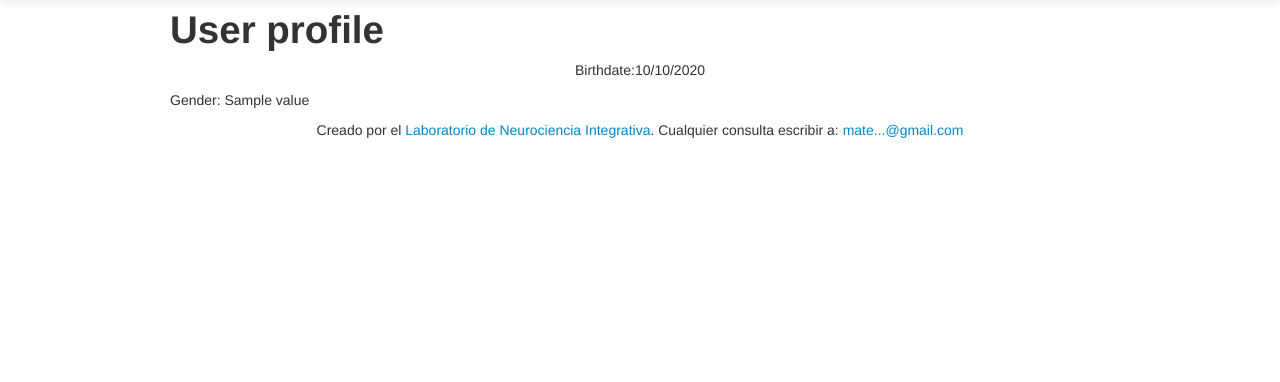
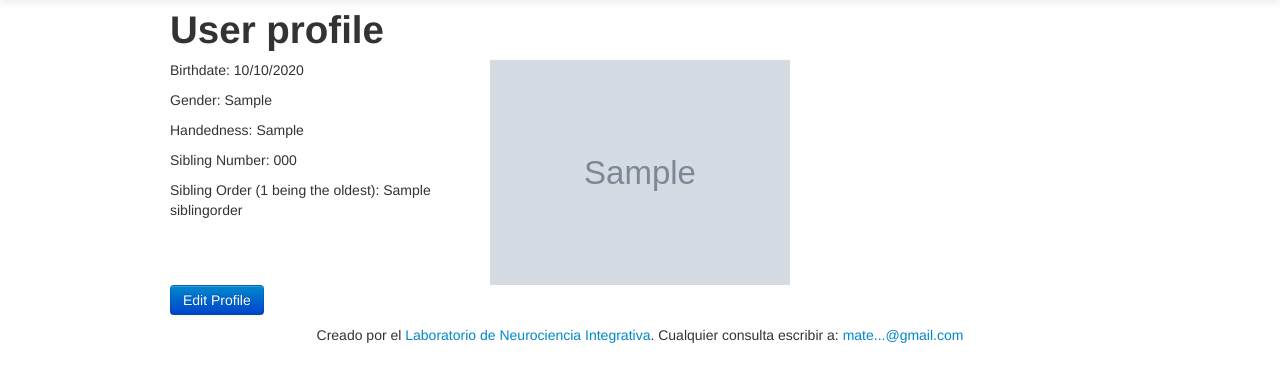
Before and after one commit to dfslezak/matemarote, a Django app: template matemarote/web_frontend/templates/userprofile/view-profile.html in a window 1280 px wide. Shown: the part 46-428 px from the top of the page. Run offline with Django 3.2, Linux system fonts and the light colour scheme; the template is opened without the code that fills it: most values are stand-ins (such as "Sample title", 1, 10 or a date in 2020); grey boxes marked "Sample" are stand-in pictures; form fields are guessed from the names that the template uses; parts of the project's set-up code (start-up, migrations or seed data) failed here and were passed over; some libraries are stand-ins or nearby versions.

Commit message:
Created new view-profile template with button for edition values Linked username to profile in navigation bar.
added media and static files in URLs

```diff
--- a/matemarote/web_frontend/templates/base.html
+++ b/matemarote/web_frontend/templates/base.html
@@ -39,7 +39,7 @@
       {% if user.is_authenticated %}
         <ul class="nav pull-right">
             <li>
-                <p class="navbar-text">{% trans "Logged in as" %} {{ user.username }} </p>
+                <p class="navbar-text">{% trans "Logged in as" %} <a href="/accounts/profile/">{{ user.username }}</a> </p>
                 </li>
                 <a class="btn btn-small btn-primary" href="/accounts/logout/">{% trans "Logout" %}</a>
         </ul>
--- a/matemarote/web_frontend/templates/userprofile/view-profile.html
+++ b/matemarote/web_frontend/templates/userprofile/view-profile.html
@@ -2,7 +2,7 @@
 
 {% load i18n %}
 {% load staticfiles %}
-
+{% load static %}
 
 {% block title%}{% trans 'Mate Marote - View profile' %}{% endblock %}
 {% block head%}{% endblock %}
@@ -11,42 +11,35 @@
 <div class="container">
     <h1>{% trans 'User profile' %}</h1>
 
-    <p class="text-center">
-    {% trans 'Birthdate' %}:{{ profile.birthdate.value|default_if_none:""|date:"SHORT_DATE_FORMAT" }}
+  <div class="row">
+      <div class="span4">
+        <p class="text">
+        {% trans 'Birthdate' %}: {{ profile.birthdate|default_if_none:""|date:"SHORT_DATE_FORMAT" }}
         </p>
         <p>
-      {% trans 'Gender' %}:
-      {{ profile.gender.value }}
-    </p>
-    <!--<p>
-      <label for="id_handedness">Handedness:</label>
-      {% if form.handedness.errors %}
-        <p class="text-error">{{ form.handedness.errors.as_text }}</p>
-      {% endif %}
-      {{ form.handedness }}
+        {% trans 'Gender' %}: {{ profile.get_gender_display }}
         </p>
         <p>
-      <label for="id_siblingnumber">Sibling Number:</label>
-      {% if form.siblingnumber.errors %}
-        <p class="text-error">{{ form.siblingnumber.errors.as_text }}</p>
-      {% endif %}
-      {{ form.siblingnumber }}
+          {% trans 'Handedness' %}: {{ profile.get_handedness_display }}
         </p>
         <p>
-      <label for="id_siblingorder">Sibling Order (1 being the oldest):</label>
-      {% if form.siblingorder.errors %}
-        <p class="text-error">{{ form.siblingorder.errors.as_text }}</p>
+          {% trans 'Sibling Number' %}: {{ profile.siblingnumber }}
+        </p>
+        <p>
+          {% trans 'Sibling Order (1 being the oldest)' %}: {{ profile.siblingorder }}
+        <p>
+      </div>
+      <div class="span4">
+        {% if profile.avatar %}
+          <img src="{{ profile.avatar.url }}" />
         {% endif %}
-      {{ form.siblingorder }}
-    <p>
-    </p>
-      <label for="id_avatar">Avatar:</label>
-      {% if form.avatar.errors %}
-        <p class="text-error">{{ form.avatar.errors.as_text }}</p>
-      {% endif %}
-      {{ form.avatar }}
-    </p>
--->
+      </div>
+  </div>
+  <div class="row">
+      <div class="span4">
+        <p class="text-left"><a href="edit" class="btn btn-primary">{% trans 'Edit Profile' %}</a></p>
+      </div>
+  </div>
 </div>
 
 {% endblock %}
```
Also changed, not shown: matemarote/matemarote/urls.py (+7 -9 lines), matemarote/web_frontend/views.py (+13 -11 lines). Lines whose indentation alone changed are shown as unchanged.
